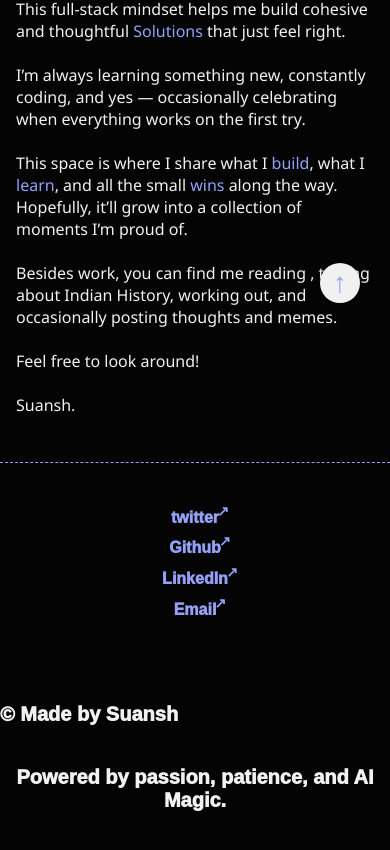
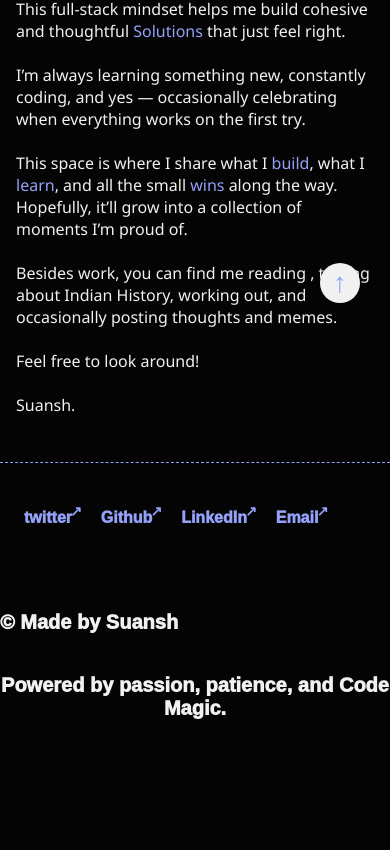
Before and after one commit to Suansh25/r-portfolio, a React (Vite) app in the folder My Portfolio/: page / in a window 390 px wide. Shown: the part 511-1361 px from the top of the page. After the commit the page ends 1331 px from the top, so only its background shows below. Built offline with nearby package versions, Linux system fonts and the light colour scheme; a web font is replaced by a local one.

Commit message:
changes to footer

```diff
--- a/My Portfolio/src/App.css
+++ b/My Portfolio/src/App.css
@@ -6,8 +6,8 @@
 }
 
 .light-theme {
-  --bg-color: #fffbfb;
-  --gray: #f119f1;
+  --bg-color: #ffffff45;
+  --gray: #f17719;
   --purple: #2e2f34;
   --gray2: #ce12125e;
 }
--- a/My Portfolio/src/Components/Footer/Footer.css
+++ b/My Portfolio/src/Components/Footer/Footer.css
@@ -84,7 +84,7 @@
 
 @media (max-width: 420px) {
   .FooterBar {
-    flex-direction: column;
+    flex-direction: row;
     align-items: center;
     font-size: 16px;
     margin-bottom: 3rem;
--- a/My Portfolio/src/Components/Footer/Footer.jsx
+++ b/My Portfolio/src/Components/Footer/Footer.jsx
@@ -13,7 +13,7 @@ function Footer(){
         <div className="ending">
         <p>© Made by Suansh</p>  </div>
         <div className="ending2">
-        <p>Powered by passion, patience, and AI Magic.</p>
+        <p>Powered by passion, patience, and Code Magic.</p>
         </div>
         </>
     )
```
